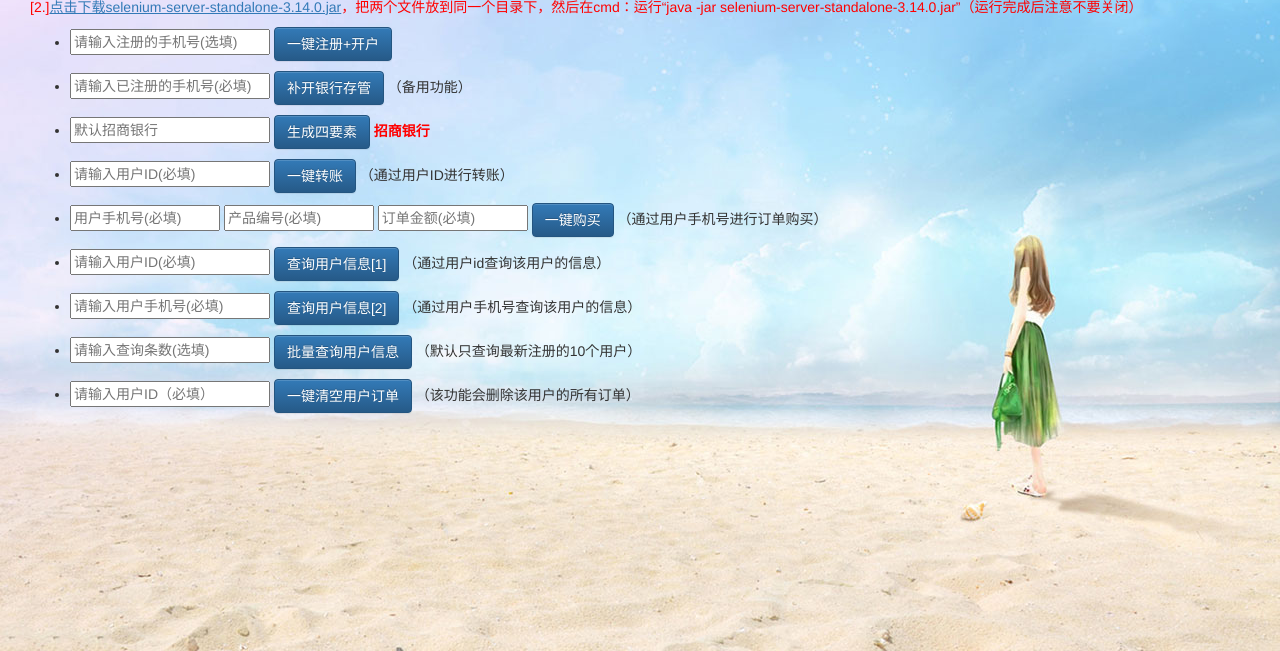
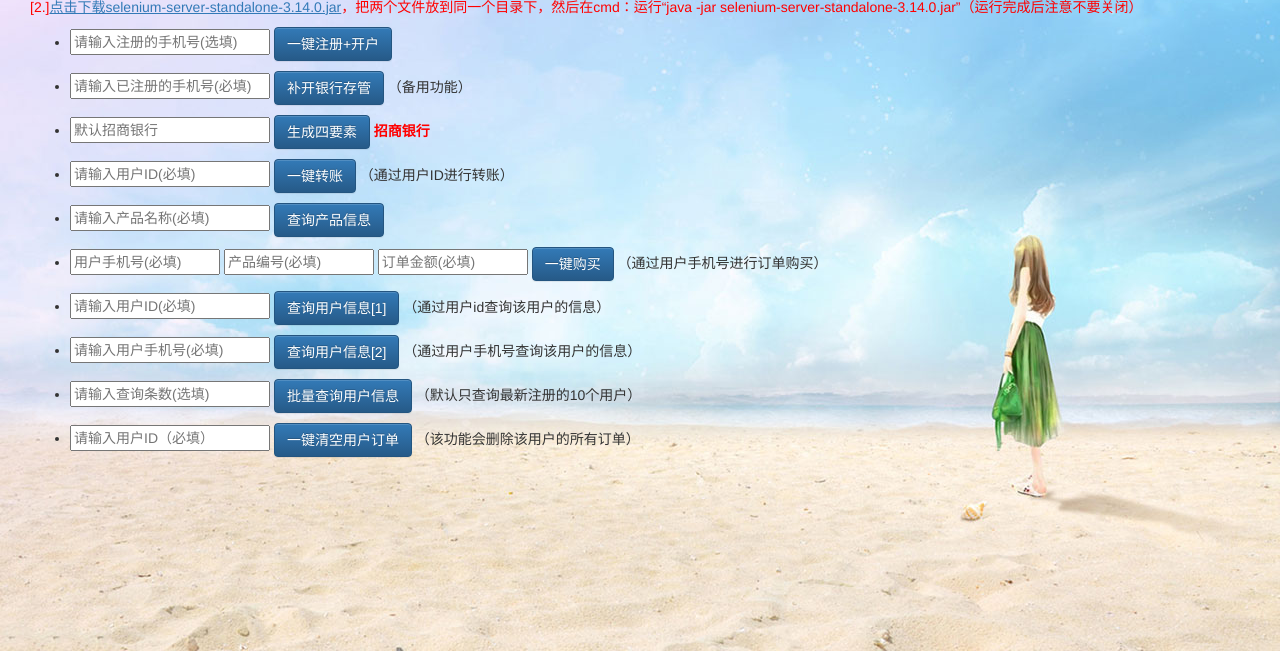
Before and after one commit to WangZhenhai/test_flask, a Flask app: page /user/lender in a window 1280 px wide. Shown: the part 149-800 px from the top of the page. Run offline with Flask 2, Linux system fonts and the light colour scheme; some libraries are stand-ins or nearby versions.

Commit message:
添加可购买产品查询，方便一键购买

```diff
--- a/app/routes.py
+++ b/app/routes.py
@@ -432,6 +432,26 @@ def del_user_order():
 		return render_template ("lender.html", del_msg="删除完成")
 
 
+# 通过产品名称查询产品id
+
+@login_required
+@app.route ('/user/product_id', methods=['POST'])
+def product_id():
+	from src.select_product_info import select_product_info
+	xs_db = current_user.xs
+	host_mysql = current_user.db_ip
+	user_mysql = current_user.mysql_u
+	passwd_mysql = current_user.mysql_p
+	product_name = request.values.get ("product_name")
+	if product_name == "":
+		return render_template ("lender.html", product_msg="产品名称不能为空！")
+	else:
+		product_name = product_name
+		spi = select_product_info (db=xs_db, product_name=product_name, host_mysql=host_mysql, user_mysql=user_mysql,
+								   passwd_mysql=passwd_mysql)
+		return render_template ("lender.html", product_name=product_name, product_msg=spi)
+
+
 # 用户一键购买
 @login_required
 @app.route ('/user/buy_order', methods=['POST'])
@@ -483,7 +503,8 @@ def buyOrder():
 									passwd_mysql=passwd_mysql)
 			cardno = bank_card_by_userid (db=xs_db, user_id=str (sui), host_mysql=host_mysql, user_mysql=user_mysql,
 										  passwd_mysql=passwd_mysql)
-			bus_order_no = authBalancepay (web_url=web_url, amount=account, goodsId=goodsid, cardNumber=cardno, token=token)
+			bus_order_no = authBalancepay (web_url=web_url, amount=account, goodsId=goodsid, cardNumber=cardno,
+										   token=token)
 			authindex (web_url=web_url, bus_order_no=bus_order_no, period=period, amount=account)
 			buy (local_ip=local_ip)
 			return render_template ("lender.html", b_mobile=mobile, b_goodsid=goodsid, b_account=account,
--- a/templates/lender.html
+++ b/templates/lender.html
@@ -36,7 +36,7 @@
             <li class="col-sm-offset-0">
                 <form method="post" action="/user/openbank">
                     <p>
-                        <input type="text" name="openbank" placeholder="请输入已注册的手机号(必填)" style="width: 200px;"
+                        <input type="text" name="openbank" placeholder="请输入已注册的手机号(必填)" style="width: 200px;color: red"
                                value="{{ openbank }}">
                         <button class="btn btn-large btn-primary" type="submit">补开银行存管</button>
                         （备用功能）
@@ -61,7 +61,7 @@
             <li class="col-sm-offset-0">
                 <form method="post" action="/user/transter_account">
                     <p>
-                        <input type="text" name="user_id" placeholder="请输入用户ID(必填)" style="width: 200px;"
+                        <input type="text" name="user_id" placeholder="请输入用户ID(必填)" style="width: 200px;color: red"
                                value="{{ user_id }}">
                         <button class="btn btn-large btn-primary" type="submit">一键转账</button>
                         （通过用户ID进行转账）
@@ -69,14 +69,24 @@
                     </p>
                 </form>
             </li>
+        <li class="col-sm-offset-0">
+                <form method="post" action="/user/product_id">
+                    <p>
+                        <input type="text" name="product_name" placeholder="请输入产品名称(必填)" style="width: 200px;color: red"
+                               value="{{ product_name }}">
+                        <button class="btn btn-large btn-primary" type="submit">查询产品信息</button>
+                        <strong style="color: red">{{ product_msg }}</strong>
+                    </p>
+                </form>
+            </li>
             <li class="col-sm-offset-0">
                 <form method="post" action="/user/buy_order">
                     <p>
-                        <input type="text" name="b_mobile" placeholder="用户手机号(必填)" style="width: 150px;"
+                        <input type="text" name="b_mobile" placeholder="用户手机号(必填)" style="width: 150px;color: red"
                                value="{{ b_mobile }}">
-                        <input type="text" name="b_goodsid" placeholder="产品编号(必填)" style="width: 150px;"
+                        <input type="text" name="b_goodsid" placeholder="产品编号(必填)" style="width: 150px;color: red"
                                value="{{ b_goodsid }}">
-                        <input type="text" name="b_account" placeholder="订单金额(必填)" style="width: 150px;"
+                        <input type="text" name="b_account" placeholder="订单金额(必填)" style="width: 150px;color: red"
                                value="{{ b_account }}">
                         <button class="btn btn-large btn-primary" type="submit" onclick="history.go(-1)">一键购买</button>
                         （通过用户手机号进行订单购买）
@@ -87,7 +97,7 @@
             <li class="col-sm-offset-0">
                 <form method="post" action="/user/user_info">
                     <p>
-                        <input type="text" name="user_info" placeholder="请输入用户ID(必填)" style="width: 200px;">
+                        <input type="text" name="user_info" placeholder="请输入用户ID(必填)" style="width: 200px;color: red">
                         <button class="btn btn-large btn-primary" type="submit">查询用户信息[1]</button>
                         （通过用户id查询该用户的信息）
                         <strong style="color: red">{{ u_msg }}</strong>
@@ -97,7 +107,7 @@
             <li>
                 <form method="post" action="/user/user_info_m">
                     <p>
-                        <input type="text" name="user_info_m" placeholder="请输入用户手机号(必填)" style="width: 200px;">
+                        <input type="text" name="user_info_m" placeholder="请输入用户手机号(必填)" style="width: 200px;color: red">
                         <button class="btn btn-large btn-primary" type="submit">查询用户信息[2]</button>
                         （通过用户手机号查询该用户的信息）
                         <strong style="color: red">{{ m_msg }}</strong>
@@ -107,7 +117,7 @@
             <li class="col-sm-offset-0">
                 <form method="post" action="/user/select_users">
                     <p>
-                        <input type="text" name="count" placeholder="请输入查询条数(选填)" style="width: 200px;">
+                        <input type="text" name="count" placeholder="请输入查询条数(选填)" style="width: 200px;color: red">
                         <button class="btn btn-large btn-primary" type="submit">批量查询用户信息</button>
                         （默认只查询最新注册的10个用户）
                     </p>
@@ -116,7 +126,7 @@
             <li class="col-sm-offset-0">
                 <form method="post" action="/user/del_order">
                     <p>
-                        <input type="text" name="del_user_order" placeholder="请输入用户ID（必填）" style="width: 200px;">
+                        <input type="text" name="del_user_order" placeholder="请输入用户ID（必填）" style="width: 200px;color: red">
                         <button class="btn btn-large btn-primary" type="submit">一键清空用户订单</button>
                         （该功能会删除该用户的所有订单）
                         <strong style="color: red">{{ del_msg }}</strong>
```
Also changed, not shown: src/select_product_info.py (added, +27 -0 lines).
